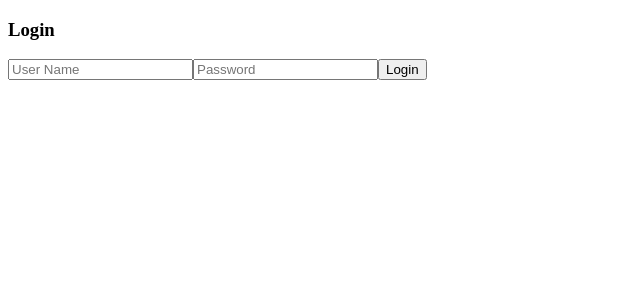
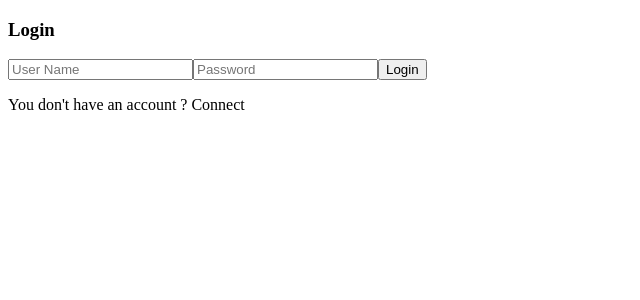
Before and after one commit to Yaakovben/clientSimulation, a React (Vite) app: page /login in a window 1280 px wide. Shown: the top 300 px of the page, without its empty margins (0-640 px from the left). Built offline with nearby package versions, Linux system fonts and the light colour scheme.

Commit message:
Improvement in LOGIN including display

```diff
--- a/src/components/auth/Login.tsx
+++ b/src/components/auth/Login.tsx
@@ -36,8 +36,8 @@ export default function Login() {
         placeholder='Password'
         value={password}
         onChange={(e)=>setPassword(e.target.value)}/>
-        <button onClick={()=>{  dispatch(fetchLogin({username,password})), console.log("llll");
-        }}>Login</button>
+        <button onClick={()=>{  dispatch(fetchLogin({username,password}))}}>Login</button>
+        <p>You don't  have an account ? <a onClick={() => navigate("/register")}className="register-link">Connect</a></p>
         </div>
     </div>
   )
```
